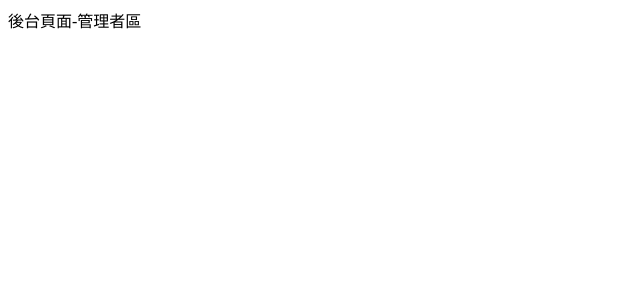
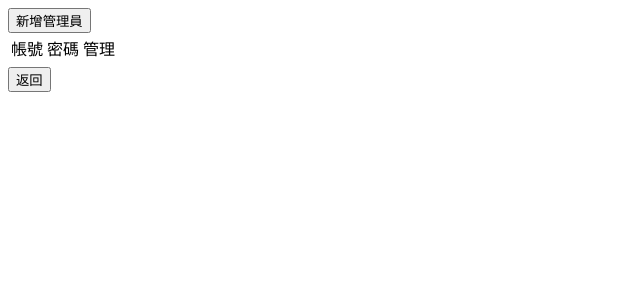
Before and after one commit to o2965905/bquiz_04, a PHP site: page /back/admin.php in a window 1280 px wide. Shown: the top 300 px of the page, without its empty margins (0-640 px from the left). Run offline with PHP 8.4, Linux system fonts and the light colour scheme.

Commit message:
建構後台-會員管理與管理員設置的畫面

```diff
--- a/back/admin.php
+++ b/back/admin.php
@@ -1 +1,20 @@
-後台頁面-管理者區
+<!-- 後台頁面-管理者區 -->
+<div class="ct">
+    <button>新增管理員</button>
+</div>
+
+<table class="all">
+    <tr class="tt ct">
+        <td>帳號</td>
+        <td>密碼</td>
+        <td>管理</td>
+    </tr>
+    <tr class="pp ct">
+        <td></td>
+        <td></td>
+        <td></td>
+    </tr>
+</table>
+<div class="ct">
+    <button onclick="location.href='index.php'">返回</button>
+</div>
```
Also changed, not shown: back/mem.php (+18 -0 lines).
